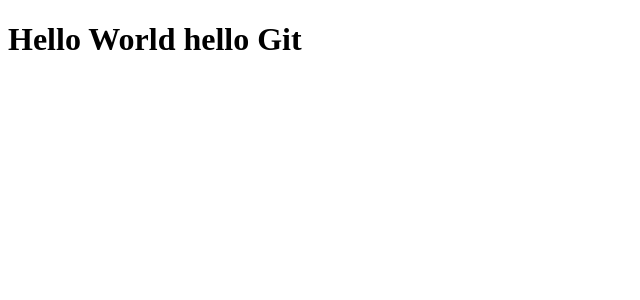
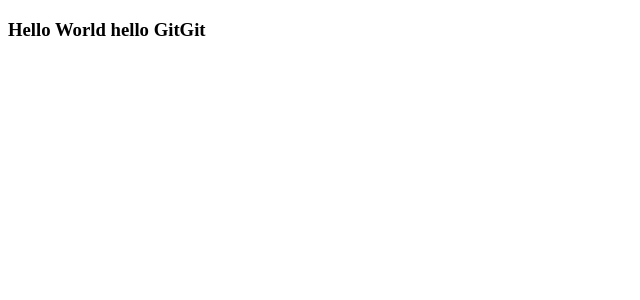
Before and after one commit to yoon-seonyoung/workspace_repository, a Vue app: page / in a window 1280 px wide. Shown: the top 300 px of the page, without its empty margins (0-640 px from the left). Built offline with nearby package versions, Linux system fonts and the light colour scheme.

Commit message:
#1 Edit Text

```diff
--- a/src/App.vue
+++ b/src/App.vue
@@ -1,5 +1,5 @@
 <template>
-  <h1>Hello World hello Git</h1>
+  <h3>Hello World hello GitGit</h3>
 </template>
 
 <script>
```
